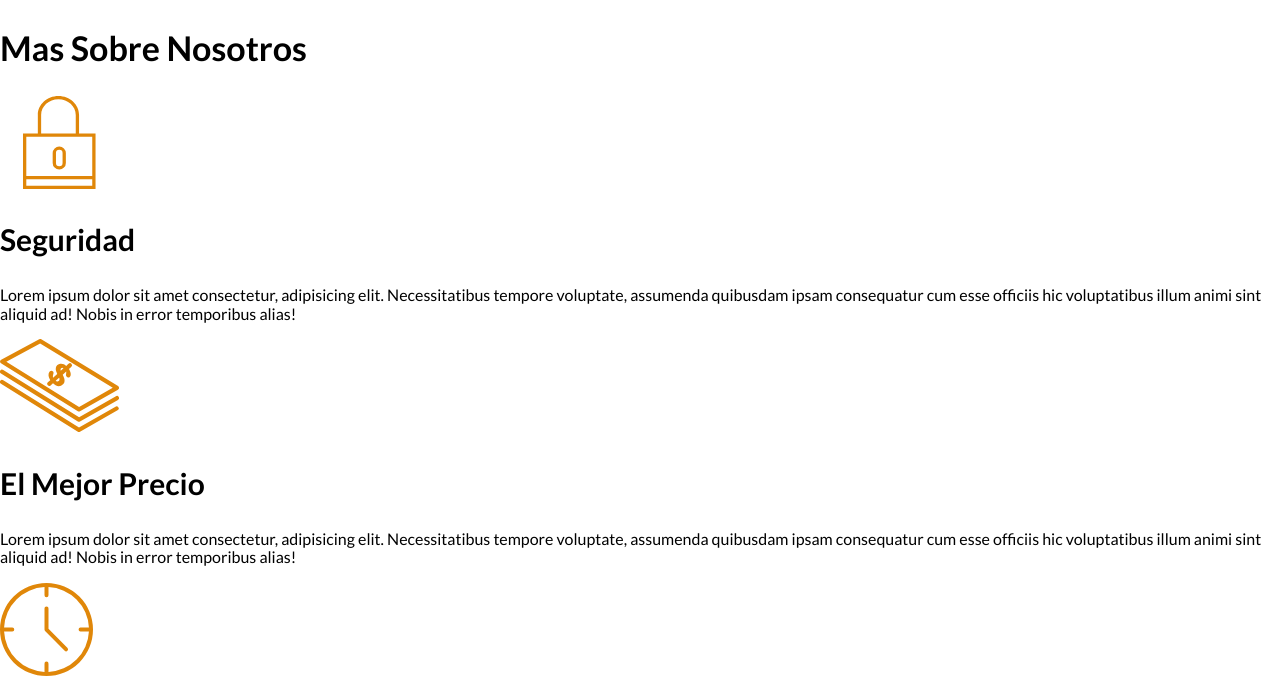
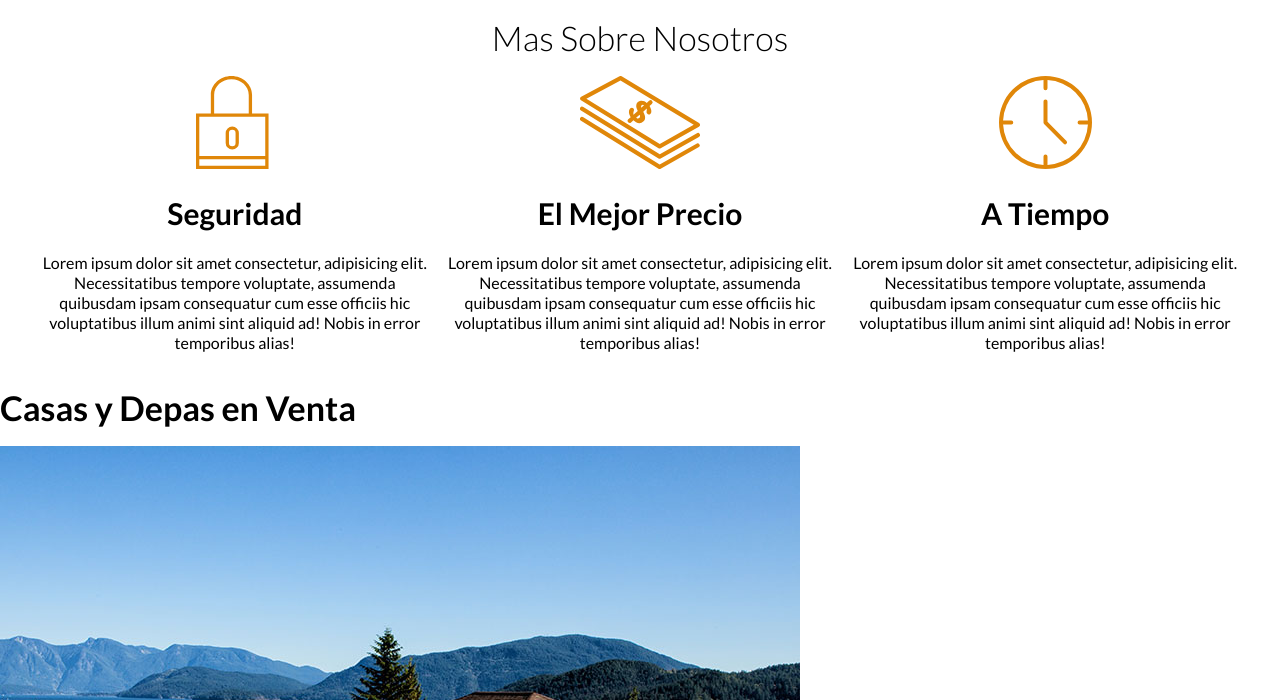
Before and after one commit to fuentesld/bienes_raices, a plain HTML site: page index.html in a window 1280 px wide. Shown: the part 800-1500 px from the top of the page. Drawn offline with Linux system fonts and the light colour scheme.

Commit message:
terminamos mas sobre nosotros

```diff
--- a/css/style.css
+++ b/css/style.css
@@ -1,11 +1,12 @@
 /* Globales */
 html {
   font-size: 62.5%; /* Reset para rems  62.5% = 10 px de 16px */
+}
 
-}
 body{
   font-family: 'Lato', sans-serif;
   font-size: 1.6rem;
+  line-height: 2rem;
 }
 
 h1{
@@ -41,6 +42,19 @@ h4{
   line-height: 1.8;
 }
 
+/* Utilidades */
+.fw-300{
+  font-weight: 300;
+}
+.centrar-texto{
+  text-align: center;
+}
+
+.seccion{
+  margin-top: 2rem;
+  margin-bottom: 2rem;
+}
+
 /* Header */
 .site-header.inicio {
   background-image: url(../img/header.jpg);
@@ -72,3 +86,18 @@ h4{
 .navegacion a:hover{
   color: #71b100
 }
+
+/* Seccion nosotros */
+.iconos-nosotros{
+  display:flex;
+  justify-content: space-between;
+}
+
+.icono{
+  flex-basis: calc(33.3% - 1rem);
+  text-align: center;
+}
+
+.icono h3{
+  text-transform: capitalize;
+}
--- a/index.html
+++ b/index.html
@@ -29,25 +29,26 @@
 
     </header>
 
-    <section>
-      <h2>Mas Sobre Nosotros</h2>
-      <div>
+    <section class="contenedor seccion">
+      <h2 class="fw-300 centrar-texto">Mas Sobre Nosotros</h2>
+      <div class="iconos-nosotros">
+        <div class="icono">
           <img src="img/icono1.svg" alt="seguridad">
           <h3>Seguridad</h3>
-
           <p>Lorem ipsum dolor sit amet consectetur, adipisicing elit. Necessitatibus tempore voluptate, assumenda quibusdam ipsam consequatur cum esse officiis hic voluptatibus illum animi sint aliquid ad! Nobis in error temporibus alias!</p>
         </div>
 
-      <div>
+        <div class="icono">
           <img src="img/icono2.svg" alt="mejor precio">
           <h3>El Mejor Precio</h3>
           <p>Lorem ipsum dolor sit amet consectetur, adipisicing elit. Necessitatibus tempore voluptate, assumenda quibusdam ipsam consequatur cum esse officiis hic voluptatibus illum animi sint aliquid ad! Nobis in error temporibus alias!</p>
         </div>
 
-      <div>
+        <div class="icono">
           <img src="img/icono3.svg" alt="a tiempo">
           <h3>A Tiempo</h3>
           <p>Lorem ipsum dolor sit amet consectetur, adipisicing elit. Necessitatibus tempore voluptate, assumenda quibusdam ipsam consequatur cum esse officiis hic voluptatibus illum animi sint aliquid ad! Nobis in error temporibus alias!</p>
+        </div>
       </div>
   </section>
 
```
Lines whose indentation alone changed are shown as unchanged.
